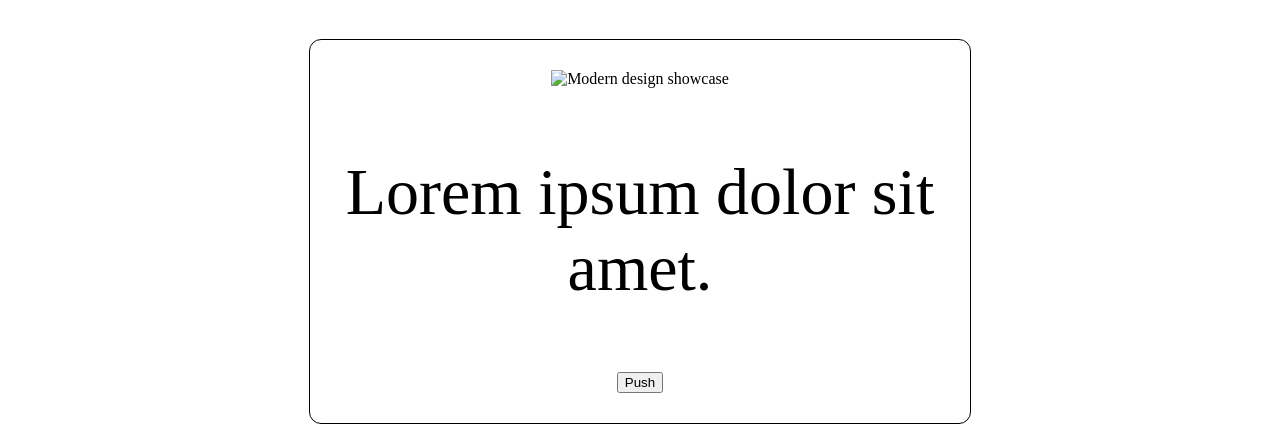
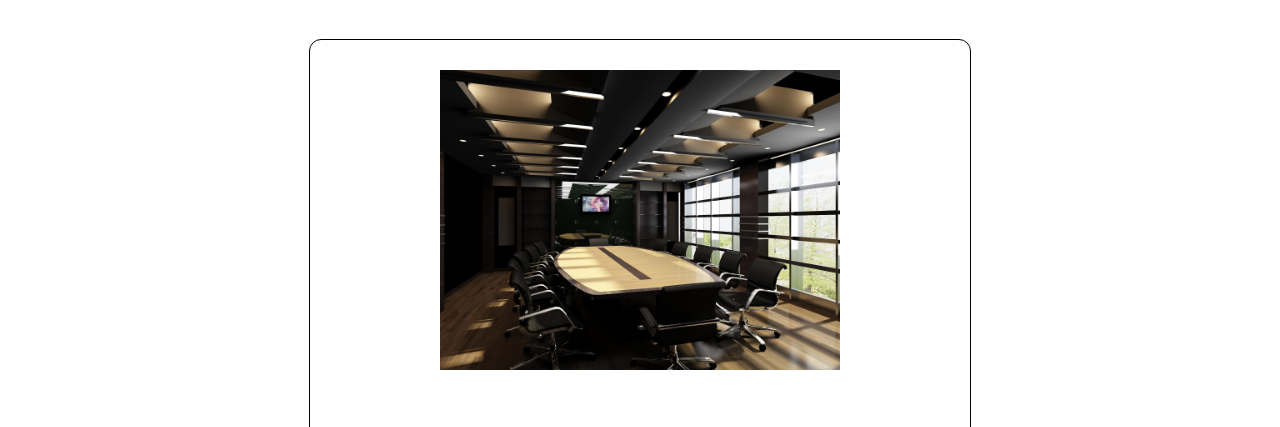
Before and after one commit to RyndinaOlena/THE-GAME-EDUCATION-Olena-Ryndina, a plain HTML site: page Frontend-Development-Basics/hw-media/index.html in a window 1280 px wide. Shown: the part 788-1215 px from the top of the page. Drawn offline with Linux system fonts and the light colour scheme; the site is published under a folder, as on GitHub Pages, so addresses that start at the root find nothing.

Commit message:
finised projects

```diff
--- a/Frontend-Development-Basics/hw-media/index.html
+++ b/Frontend-Development-Basics/hw-media/index.html
@@ -41,8 +41,7 @@
         </section>
         <section>
             <div class="media_card_section">
-                <img src="/Frontend-Development-Basics/hw-media/meeting-room-828547_1920.jpg"
-                    alt="Modern design showcase" class="media_card_img">
+                <img src="meeting-room-828547_1920.jpg" alt="Modern design showcase" class="media_card_img">
                 <p class="media_card_text">Lorem ipsum dolor sit amet.</p>
                 <button class="media_card_btn">Push</button>
             </div>
```
